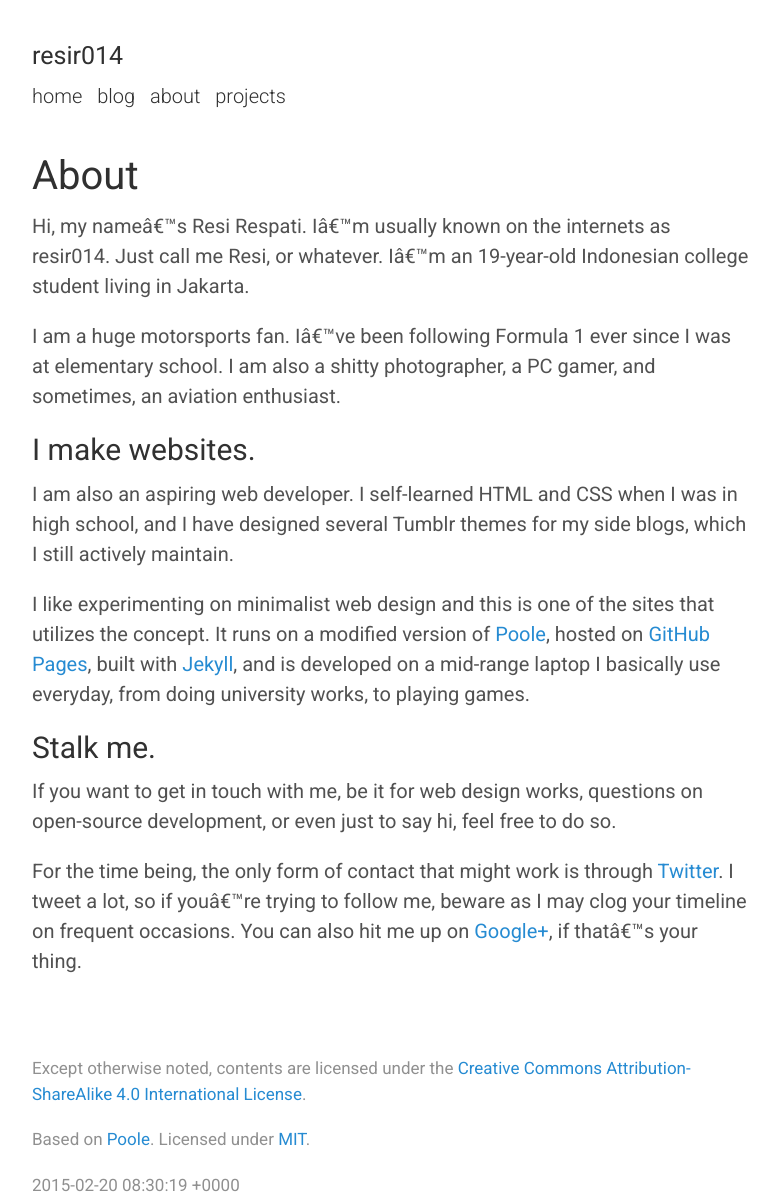
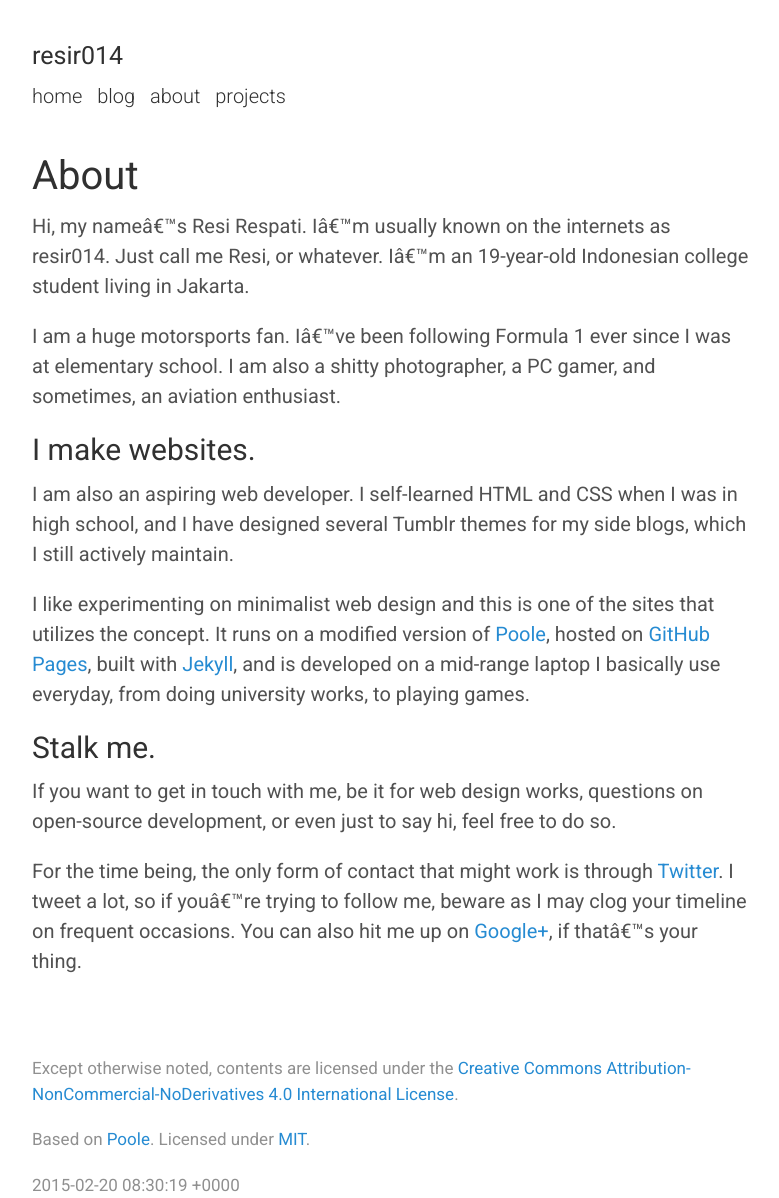
Before and after one commit to resir014/resir014.github.io, a Jekyll site: the page built from about.md, in a window 1280 px wide. Shown: the whole page, without its empty margins (248-1027 px from the left). Built offline with Jekyll 4.4.1, drawn with Linux system fonts in a browser that asks for light colours; nearby versions of some CDN libraries; Markdown is read by kramdown in place of the engine named in the settings; comment, search, counter and statistics services are not loaded.

Commit message:
Changed content license to CC-BY-NC-ND 4.0

```diff
--- a/_layouts/default.html
+++ b/_layouts/default.html
@@ -22,7 +22,7 @@
 
       <div class="footer">
         <p>
-          Except otherwise noted, contents are licensed under the <a rel="license" href="http://creativecommons.org/licenses/by-sa/4.0/">Creative Commons Attribution-ShareAlike 4.0 International License</a>.
+          Except otherwise noted, contents are licensed under the <a rel="license" href="http://creativecommons.org/licenses/by-nc-nd/4.0/">Creative Commons Attribution-NonCommercial-NoDerivatives 4.0 International License</a>.
         </p>
         <p>
           Based on <a href="http://getpoole.com/" target="_blank">Poole</a>. Licensed under <a href="https://github.com/resir014/resir014.github.io/blob/master/LICENSE" target="_blank">MIT</a>.
```
